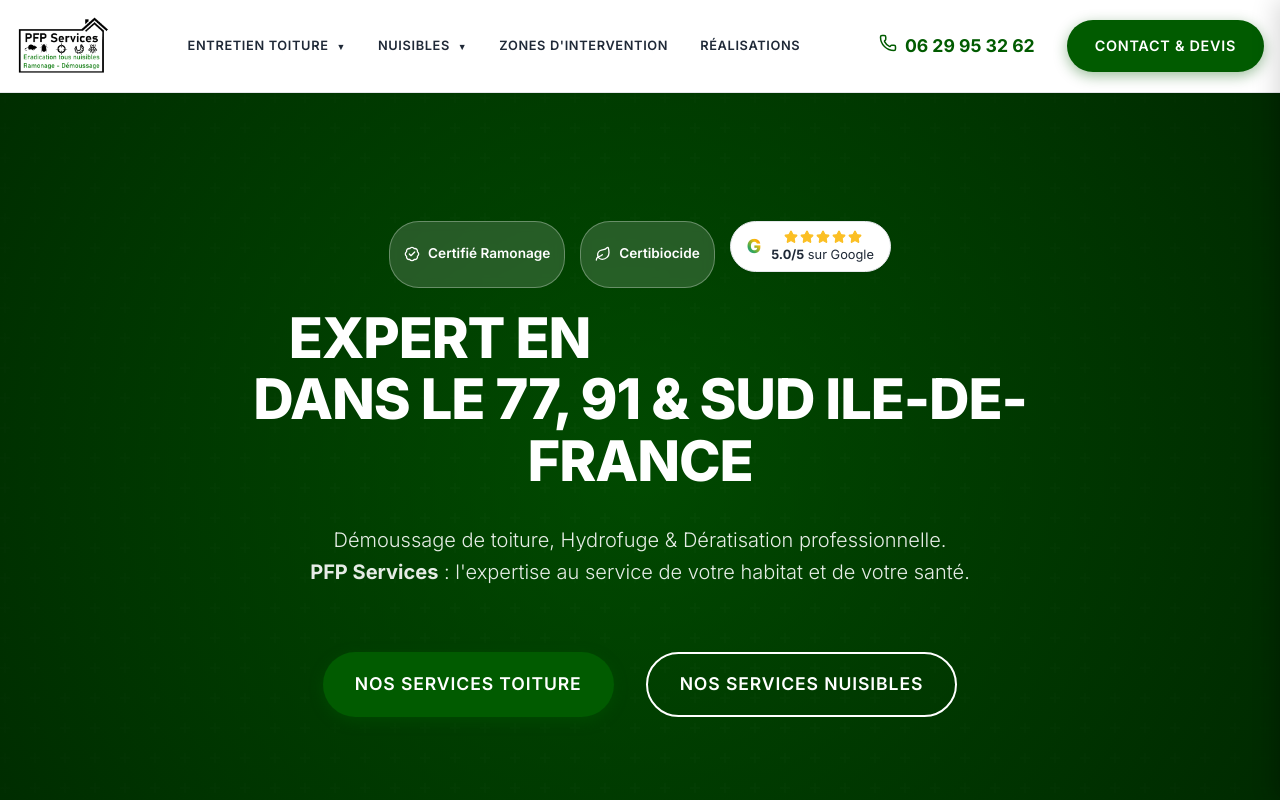
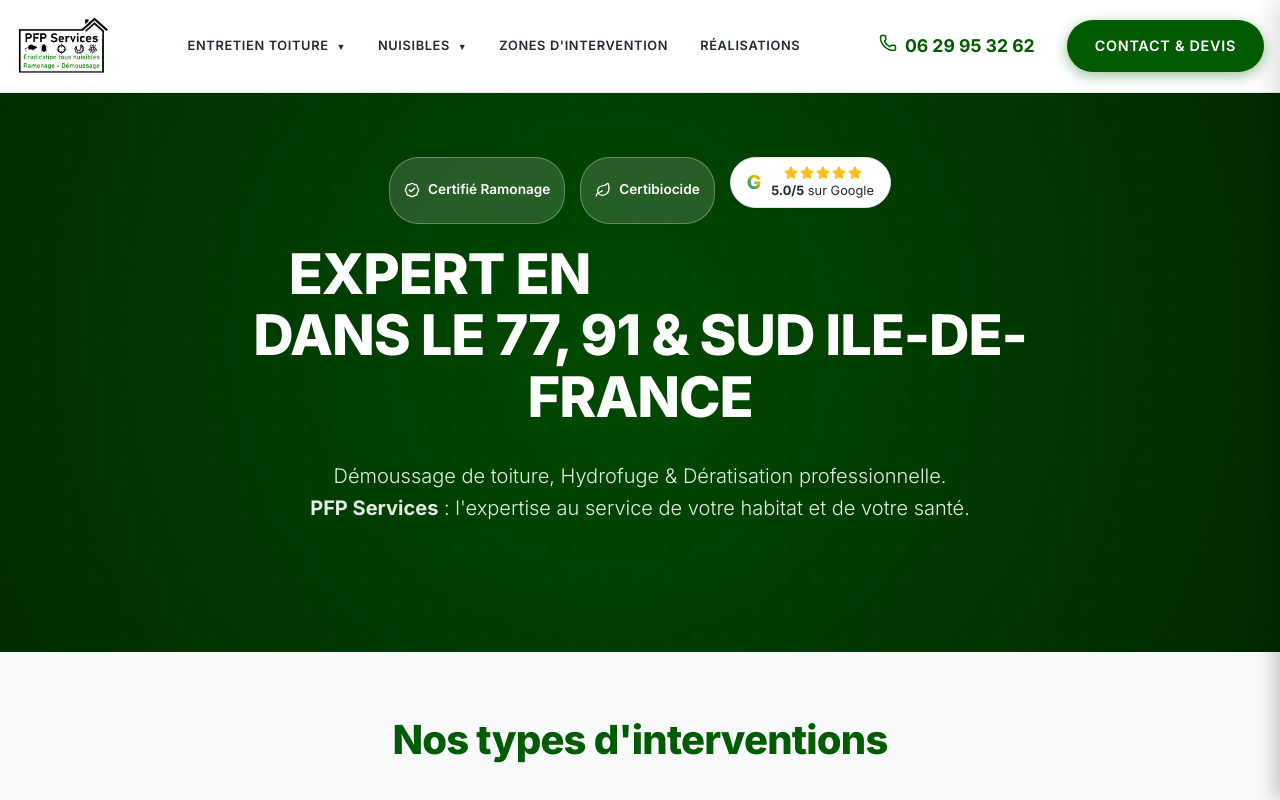
Before and after one commit to Mktotoy/PFP-Services, a Next.js app: page / in a window 1280 px wide. Shown: the top 800 px of the page. Built offline with nearby package versions, Linux system fonts and the light colour scheme.

Commit message:
refactor: hero accueil sans boutons + reduit, section Nos types interventions remontee juste apres hero

```diff
--- a/src/app/page.tsx
+++ b/src/app/page.tsx
@@ -10,6 +10,23 @@ export default function Home() {
   return (
     <main className={styles.main}>
       <Hero />
+
+      <section className="section" style={{ background: 'var(--gray-50)' }}>
+        <div className="container">
+          <h2 className={styles.sectionTitle}>
+            Nos types d'interventions
+          </h2>
+          <div className={styles.grid}>
+            <ServiceCard title="Démoussage Toiture" slug="/services/demoussage" image="/images/services/demoussage/toiture-nettoyage.jpg" />
+            <ServiceCard title="Ramonage" slug="/services/ramonage" image="/images/services/ramonage/ramonage-poele-allume.jpg" />
+            <ServiceCard title="Rongeurs" slug="/services/rongeurs" image="/images/services/rongeurs/rongeurs-infestation.jpg" />
+            <ServiceCard title="Guêpes / Frelons" slug="/services/guepes-frelons" image="/images/services/guepes-frelons/frelons-arbre.jpg" />
+            <ServiceCard title="Cafards" slug="/services/cafards" image="/images/services/rongeurs/rongeurs-pieges.jpg" />
+            <ServiceCard title="Chenilles Processionnaires" slug="/services/chenilles" image="/images/services/chenilles/chenilles-intervention.jpg" />
+            <ServiceCard title="Taupes" slug="/services/taupes" image="/images/services/taupes/taupiniere.png" />
+          </div>
+        </div>
+      </section>
 
       <section className="section container">
         <ZoneSearch />
@@ -44,23 +61,6 @@ export default function Home() {
         </div>
       </section>
 
-      <section className="section" style={{ background: 'var(--gray-50)' }}>
-        <div className="container">
-          <h2 className={styles.sectionTitle}>
-            Nos types d'interventions
-          </h2>
-          <div className={styles.grid}>
-            <ServiceCard title="Démoussage Toiture" slug="/services/demoussage" image="/images/services/demoussage/toiture-nettoyage.jpg" />
-            <ServiceCard title="Ramonage" slug="/services/ramonage" image="/images/services/ramonage/ramonage-poele-allume.jpg" />
-            <ServiceCard title="Rongeurs" slug="/services/rongeurs" image="/images/services/rongeurs/rongeurs-infestation.jpg" />
-            <ServiceCard title="Guêpes / Frelons" slug="/services/guepes-frelons" image="/images/services/guepes-frelons/frelons-arbre.jpg" />
-            <ServiceCard title="Cafards" slug="/services/cafards" image="/images/services/rongeurs/rongeurs-pieges.jpg" />
-            <ServiceCard title="Chenilles Processionnaires" slug="/services/chenilles" image="/images/services/chenilles/chenilles-intervention.jpg" />
-            <ServiceCard title="Taupes" slug="/services/taupes" image="/images/services/taupes/taupiniere.png" />
-          </div>
-        </div>
-      </section>
-
       <LocalReviews category="toiture" title="Avis de nos clients Toiture" />
 
       <section className="section container">
--- a/src/components/Hero.module.css
+++ b/src/components/Hero.module.css
@@ -3,8 +3,8 @@
     /* Modern clean gradient since I don't have the image yet, but mimicking the dark look */
     background: linear-gradient(135deg, var(--primary-dark) 0%, #002600 100%);
     color: var(--white);
-    padding: 8rem 0;
-    min-height: 700px;
+    padding: 4rem 0;
+    min-height: 420px;
     display: flex;
     align-items: center;
     overflow: hidden;
--- a/src/components/Hero.tsx
+++ b/src/components/Hero.tsx
@@ -64,14 +64,6 @@ export default function Hero() {
                         Démoussage de toiture, Hydrofuge & Dératisation professionnelle.<br />
                         <strong>PFP Services</strong> : l'expertise au service de votre habitat et de votre santé.
                     </p>
-                    <div className={styles.actions}>
-                        <Link href="/services" className="btn btn-primary" style={{ padding: '1rem 2rem', fontSize: '1.1rem' }}>
-                            Nos Services Toiture
-                        </Link>
-                        <Link href="/services" className="btn btn-outline" style={{ padding: '1rem 2rem', fontSize: '1.1rem', marginLeft: '1rem', color: 'white', border: '2px solid white' }}>
-                            Nos Services Nuisibles
-                        </Link>
-                    </div>
                 </div>
             </div>
         </section>
```
